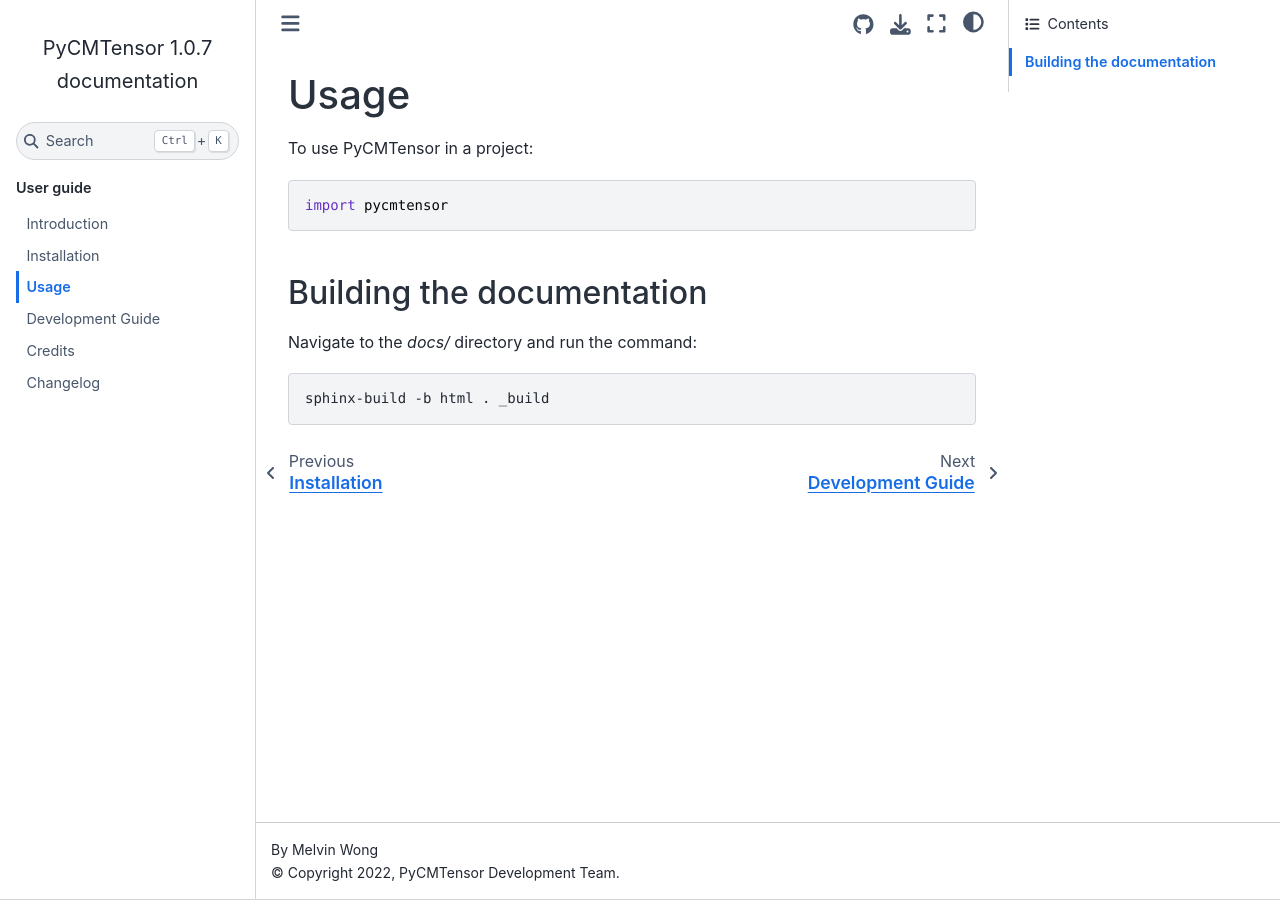
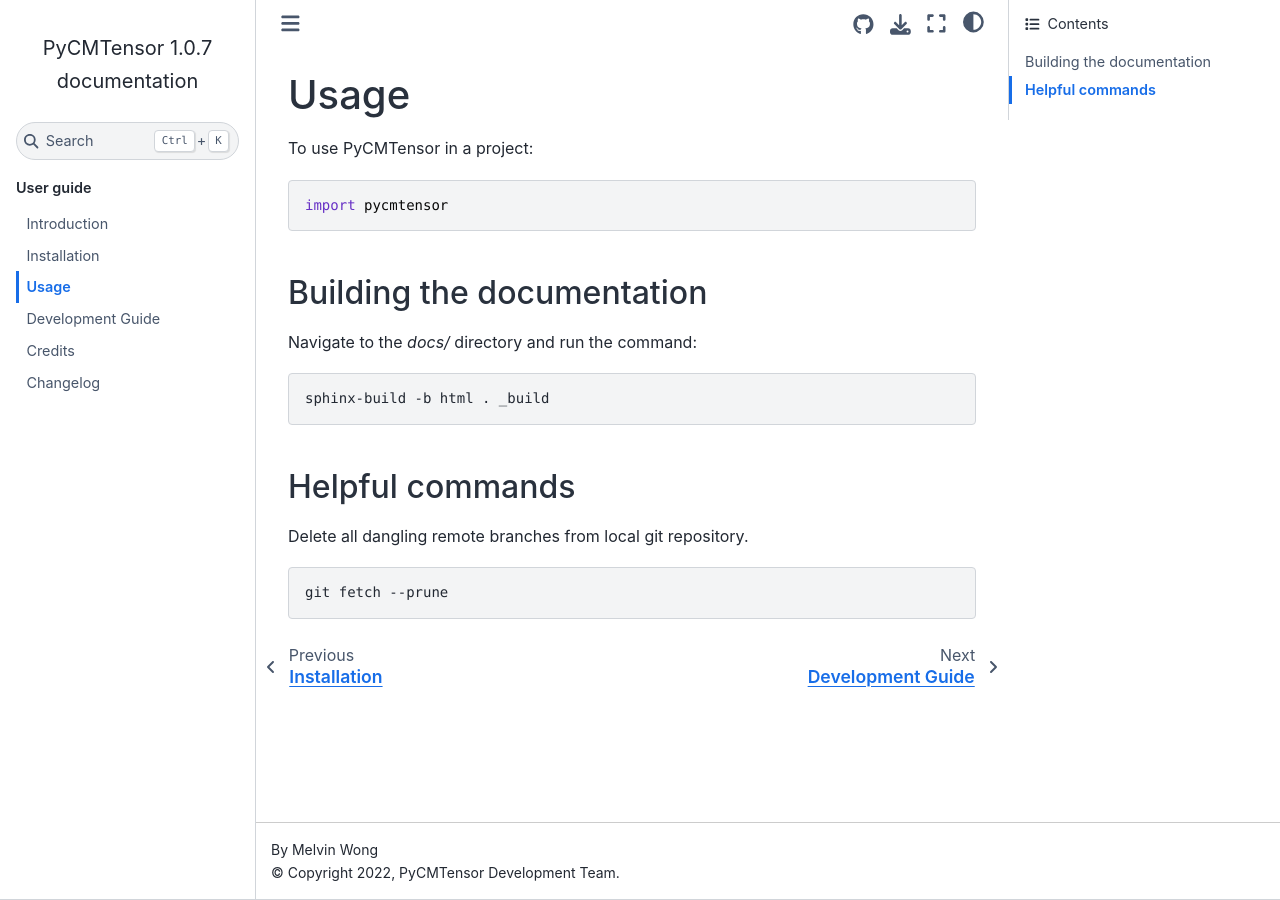
Before and after one commit to mwong009/pycmtensor, a Sphinx documentation site: the page built from docs/usage.rst, in a window 1280 px wide. Built offline with Sphinx 7.4.7 and the Sphinx Book theme 1.1.4, drawn with Linux system fonts in a browser that asks for light colours; pages that are not in the unit, such as notebooks, are missing from menus.

Commit message:
docs(usage.rst): update docs

```diff
--- a/docs/usage.rst
+++ b/docs/usage.rst
@@ -14,3 +14,12 @@
 .. code-block:: console
 
     sphinx-build -b html . _build
+
+Helpful commands
+================
+
+Delete all dangling remote branches from local git repository.
+
+.. code-block:: console
+
+    git fetch --prune
```
